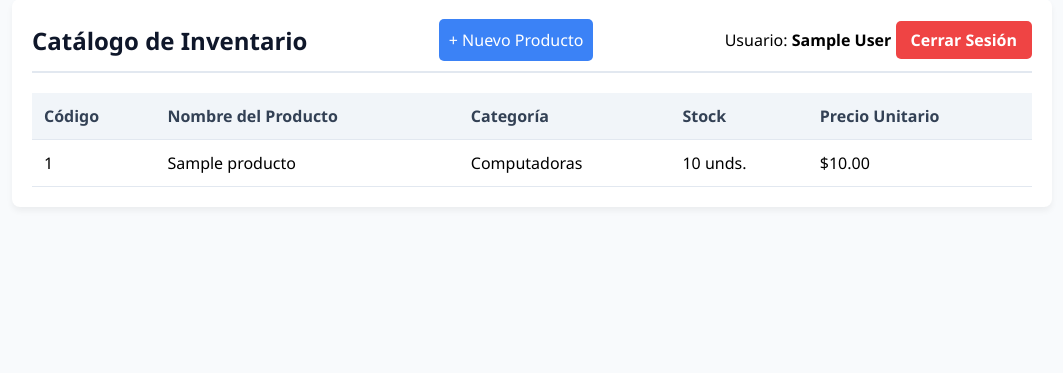
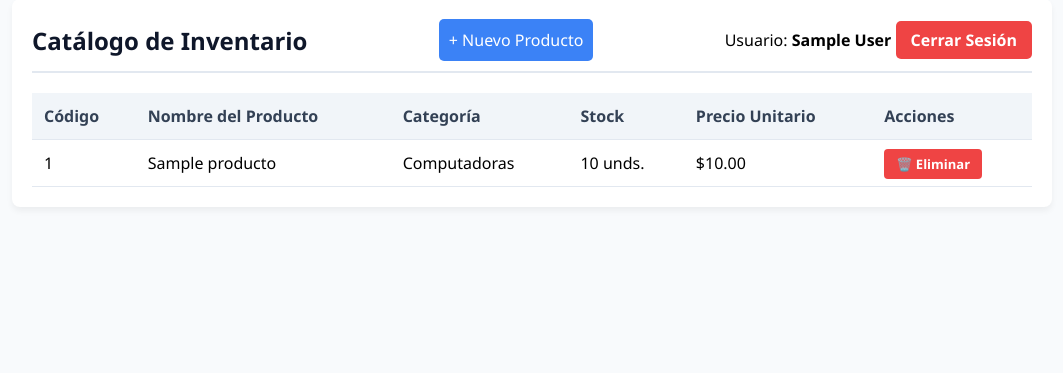
Before and after one commit to jhojalmarcitooo15/sistema_inventario_ventas, a PHP site: page /inventario.php in a window 1280 px wide. Shown: the part 29-402 px from the top of the page, without its empty margins (108-1171 px from the left). Run offline with PHP 8.4, Linux system fonts and the light colour scheme; the visitor is signed in with stand-in values (Sample User, id 1); data comes from the database, SQL or seed files in the repository; tables that the repository leaves empty hold one stand-in row (values such as "Sample post").

Commit message:
Agregada funcionalidad DELETE dinámica y confirmación JavaScript

```diff
--- a/inventario.php
+++ b/inventario.php
@@ -26,31 +26,104 @@ $resultado = $conn->query($sql);
 <meta charset="UTF-8">
 <meta name="viewport" content="width=device-width, initial-scale=1.0">
 <title>Inventario - Sistema de Ventas</title>
+
 <style>
-body { font-family: 'Segoe UI', Tahoma, Geneva, Verdana, sans-serif; background-color:
-#f8fafc; padding: 20px; }
-.container { max-width: 1000px; margin: 0 auto; background: white; padding: 20px;
-border-radius: 8px; box-shadow: 0 4px 6px rgba(0,0,0,0.05); }
-.header { display: flex; justify-content: space-between; align-items: center; border-bottom:
-2px solid #e2e8f0; padding-bottom: 10px; margin-bottom: 20px; }
-h2 { color: #0f172a; margin: 0; }
-.btn-salir { background-color: #ef4444; color: white; text-decoration: none; padding: 8px
-15px; border-radius: 5px; font-weight: bold; }
-.btn-salir:hover { background-color: #dc2626; }
-table { width: 100%; border-collapse: collapse; margin-top: 10px; }
-th, td { padding: 12px; text-align: left; border-bottom: 1px solid #e2e8f0; }
-th { background-color: #f1f5f9; color: #334155; font-weight: bold; }
-tr:hover { background-color: #f8fafc; }
-.stock-bajo { color: #dc2626; font-weight: bold; }
+body {
+    font-family: 'Segoe UI', Tahoma, Geneva, Verdana, sans-serif;
+    background-color: #f8fafc;
+    padding: 20px;
+}
+
+.container {
+    max-width: 1000px;
+    margin: 0 auto;
+    background: white;
+    padding: 20px;
+    border-radius: 8px;
+    box-shadow: 0 4px 6px rgba(0,0,0,0.05);
+}
+
+.header {
+    display: flex;
+    justify-content: space-between;
+    align-items: center;
+    border-bottom: 2px solid #e2e8f0;
+    padding-bottom: 10px;
+    margin-bottom: 20px;
+}
+
+h2 {
+    color: #0f172a;
+    margin: 0;
+}
+
+.btn-salir {
+    background-color: #ef4444;
+    color: white;
+    text-decoration: none;
+    padding: 8px 15px;
+    border-radius: 5px;
+    font-weight: bold;
+}
+
+.btn-salir:hover {
+    background-color: #dc2626;
+}
+
+table {
+    width: 100%;
+    border-collapse: collapse;
+    margin-top: 10px;
+}
+
+th, td {
+    padding: 12px;
+    text-align: left;
+    border-bottom: 1px solid #e2e8f0;
+}
+
+th {
+    background-color: #f1f5f9;
+    color: #334155;
+    font-weight: bold;
+}
+
+tr:hover {
+    background-color: #f8fafc;
+}
+
+.stock-bajo {
+    color: #dc2626;
+    font-weight: bold;
+}
+
+.btn-eliminar {
+    background-color: #ef4444;
+    color: white;
+    padding: 6px 12px;
+    text-decoration: none;
+    border-radius: 4px;
+    font-size: 13px;
+    font-weight: bold;
+}
+
+.btn-eliminar:hover {
+    background-color: #b91c1c;
+}
 </style>
 </head>
 <body>
 
 <div class="container">
+
     <div class="header">
         <h2>Catálogo de Inventario</h2>
-    <a href="nuevo_producto.php" style="background: #3b82f6; color: white; padding: 10px;
-text-decoration: none; border-radius: 5px;">+ Nuevo Producto</a>
+
+        <a href="nuevo_producto.php"
+           style="background: #3b82f6; color: white; padding: 10px; text-decoration: none; border-radius: 5px;">
+            + Nuevo Producto
+        </a>
+
         <div>
             <span>Usuario: <strong><?php echo $_SESSION['nombre']; ?></strong></span>
             <a href="logout.php" class="btn-salir">Cerrar Sesión</a>
@@ -65,42 +138,55 @@ text-decoration: none; border-radius: 5px;">+ Nuevo Producto</a>
                 <th>Categoría</th>
                 <th>Stock</th>
                 <th>Precio Unitario</th>
+                <th>Acciones</th>
             </tr>
         </thead>
+
         <tbody>
         <?php
         // 5. Ciclo WHILE para imprimir las filas dinámicamente
-// Si hay resultados en la base de datos, iteramos fila por fila
         if ($resultado->num_rows > 0) {
-while($fila = $resultado->fetch_assoc()) {
 
-// Lógica de negocio: Si el stock es menor a 10, le ponemos una clase roja
+            while ($fila = $resultado->fetch_assoc()) {
+
+                // Si el stock es menor a 10, le ponemos una clase roja
                 $claseStock = ($fila['stock'] < 10) ? 'stock-bajo' : '';
         ?>
-<!-- HTML que se repite por cada producto -->
             <tr>
-<td> <?php echo $fila['id']; ?> </td>
-<td> <?php echo $fila['nombre_producto']; ?> </td>
-<td> <?php echo $fila['nombre_categoria']; ?> </td>
-<td class="<?php echo $claseStock; ?>"> <?php echo $fila['stock']; ?> unds. </td>
-<td> $<?php echo number_format($fila['precio'], 2); ?> </td>
+                <td><?php echo $fila['id']; ?></td>
+                <td><?php echo $fila['nombre_producto']; ?></td>
+                <td><?php echo $fila['nombre_categoria']; ?></td>
+                <td class="<?php echo $claseStock; ?>">
+                    <?php echo $fila['stock']; ?> unds.
+                </td>
+                <td>$<?php echo number_format($fila['precio'], 2); ?></td>
+
+                <td>
+                    <a href="eliminar_producto.php?id=<?php echo $fila['id']; ?>"
+                       class="btn-eliminar"
+                       onclick="return confirm('¿Estás absolutamente seguro de eliminar el producto: <?php echo $fila['nombre_producto']; ?>?');">
+                        🗑️ Eliminar
+                    </a>
+                </td>
             </tr>
         <?php
-} // Fin del bucle while
+            } // Fin del while
+
         } else {
         ?>
-<!-- Si la tabla está vacía, mostramos este mensaje -->
             <tr>
-<td colspan="5" style="text-align:center;">No hay productos registrados en el
-sistema.</td>
+                <td colspan="5" style="text-align:center;">
+                    No hay productos registrados en el sistema.
+                </td>
             </tr>
         <?php } ?>
         </tbody>
     </table>
+
 </div>
 
 <?php
-// 6. Liberar la memoria del resultado (Buena práctica profesional)
+// 6. Liberar la memoria del resultado
 $resultado->free();
 ?>
 
```
Also changed, not shown: eliminar_producto.php (added, +37 -0 lines). Lines whose indentation alone changed are shown as unchanged.
